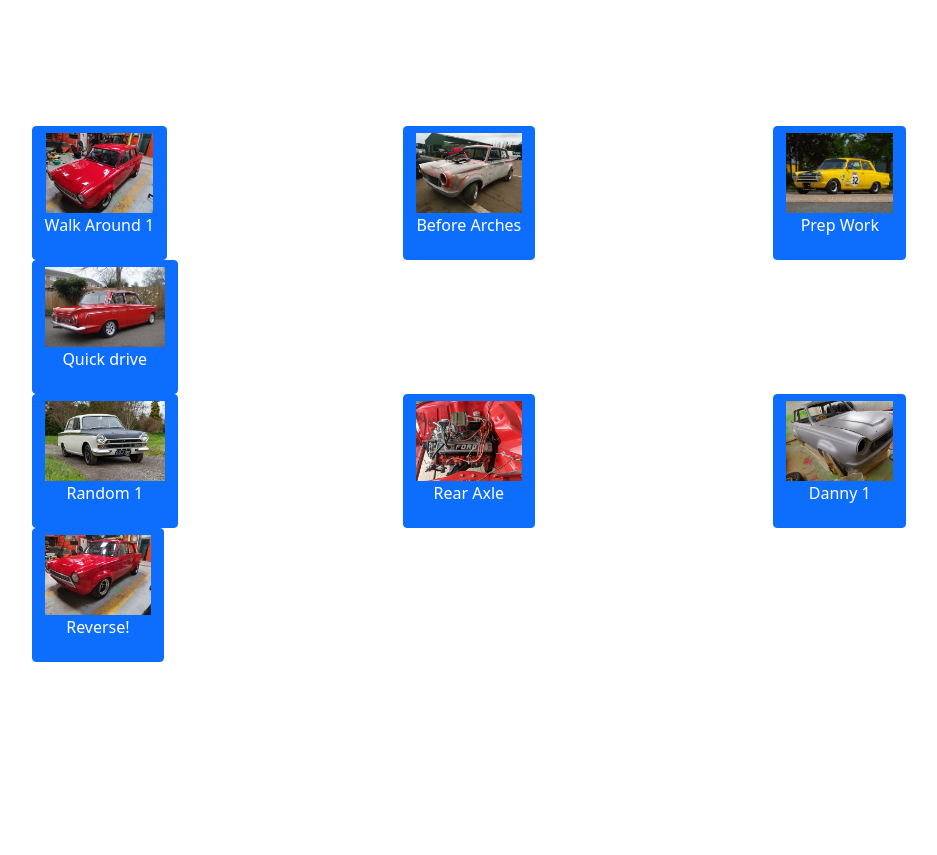
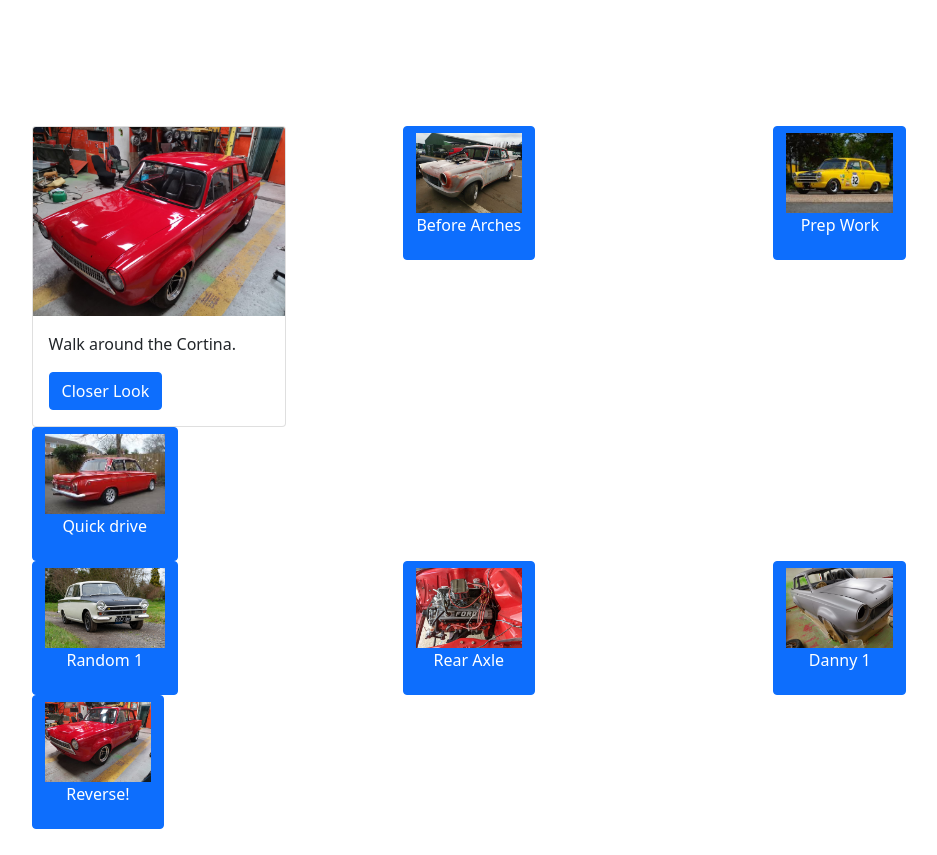
Before and after one commit to rhcompbuilds/CIMilestone1, a plain HTML site: page gallery.html in a window 1280 px wide. Shown: the part 1240-2095 px from the top of the page, without its empty margins (64-1001 px from the left). Before the commit the page ends 1928 px from the top, so only its background shows below. Drawn offline with nearby package versions, Linux system fonts and the light colour scheme.

Commit message:
Change to the modals buttons.

```diff
--- a/gallery.html
+++ b/gallery.html
@@ -130,11 +130,20 @@
             <div class="container">
                 <!-- Button trigger modal 1 -->
                 <div class="row">
-                    <div class="col-6 col-sm-4 col-lg-3">
+                    <!--<div class="col-6 col-sm-4 col-lg-3">
                         <button type="button" class="btn btn-primary" data-bs-toggle="modal" data-bs-target="#videomodal">
                             <img class="imgthumb" src="images/gallery/thumbnailforfinalwalkround.jpg" height="80px" width="auto">
                             <p>Walk Around 1</p>
                         </button>
+                    </div>-->
+                    <div class="col-6 col-sm-4 col-lg-3">
+                        <div class="card">
+                            <img src="images/gallery/thumbnailforfinalwalkround.jpg" class="card-img-top" alt="Red Cortina front left view">
+                            <div class="card-body">
+                              <p class="card-text">Walk around the Cortina.</p>
+                              <button class="btn btn-primary" data-bs-toggle="modal" data-bs-target="#videomodal">Closer Look</button>
+                            </div>
+                          </div>
                     </div>
                     <!-- Modal -->
                     <div class="modal-dialog modal-fullscreen-below-md">
```
